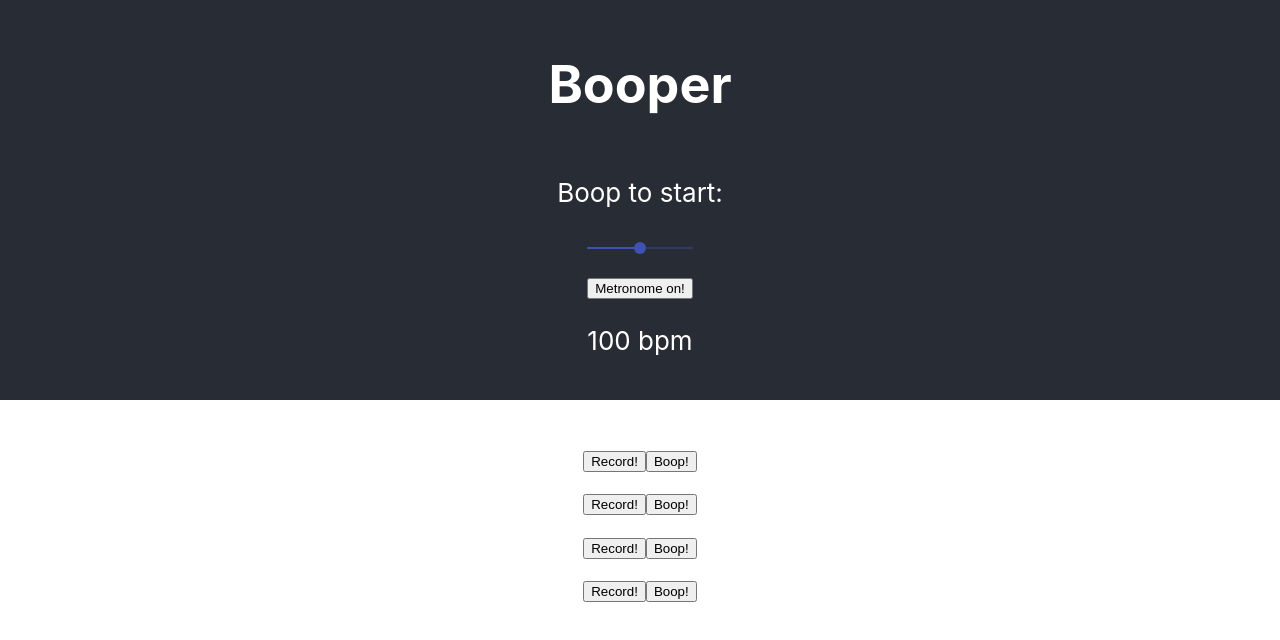
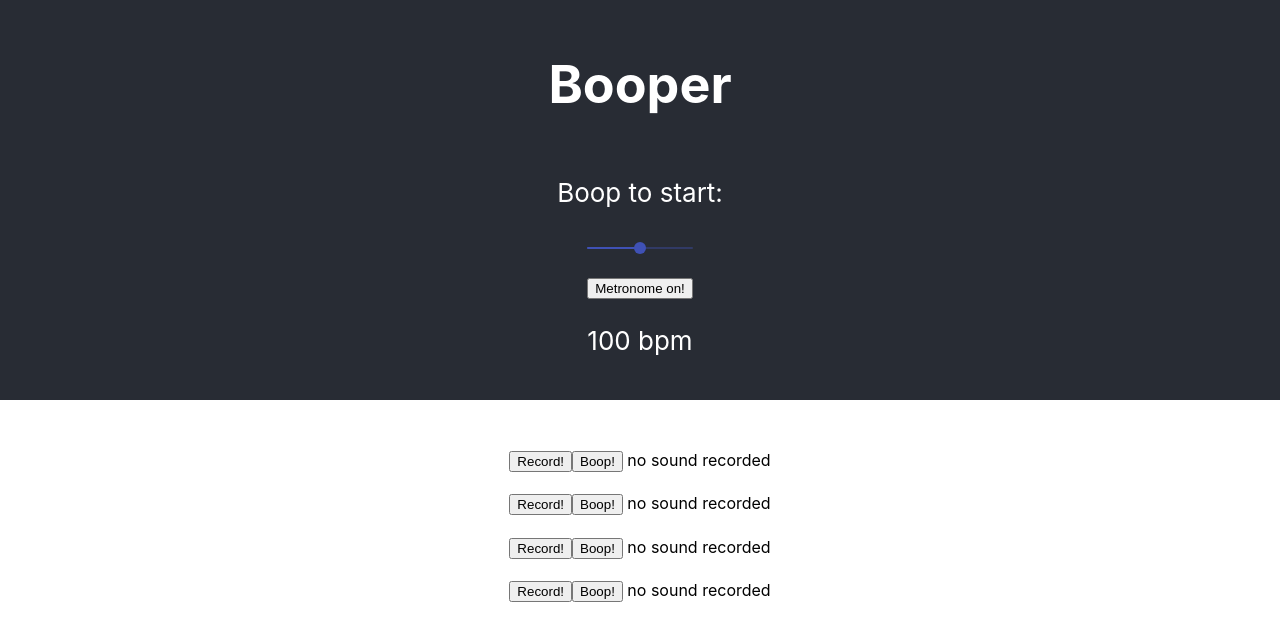
Before and after one commit to jesskeepswimming/booper, a React (Create React App) app: page / in a window 1280 px wide. Shown: the top 640 px of the page. Built offline with nearby package versions, Linux system fonts and the light colour scheme; no server answers.

Commit message:
error record message

```diff
--- a/src/components/boop.js
+++ b/src/components/boop.js
@@ -36,7 +36,6 @@ const Boop = props => {
 
     */
 
-
     useEffect(()=> {
       console.log("effect");
 
@@ -50,6 +49,7 @@ const Boop = props => {
         <div>
             <button onClick={()=>dispatch(songmanager(num, sound, change))}>Record!</button>
             <button onClick={()=>dispatch(toggle(num))}>Boop!</button>
+            {songer[num] ? <t></t>: <t> no sound recorded</t>}
         </div>
 
     )
--- a/src/reducers/songs.js
+++ b/src/reducers/songs.js
@@ -1,4 +1,5 @@
 import {Howl, Howler} from 'howler';
+
 const songReducer = (state = {}, action) => {
 
     switch (action.type) {
```
